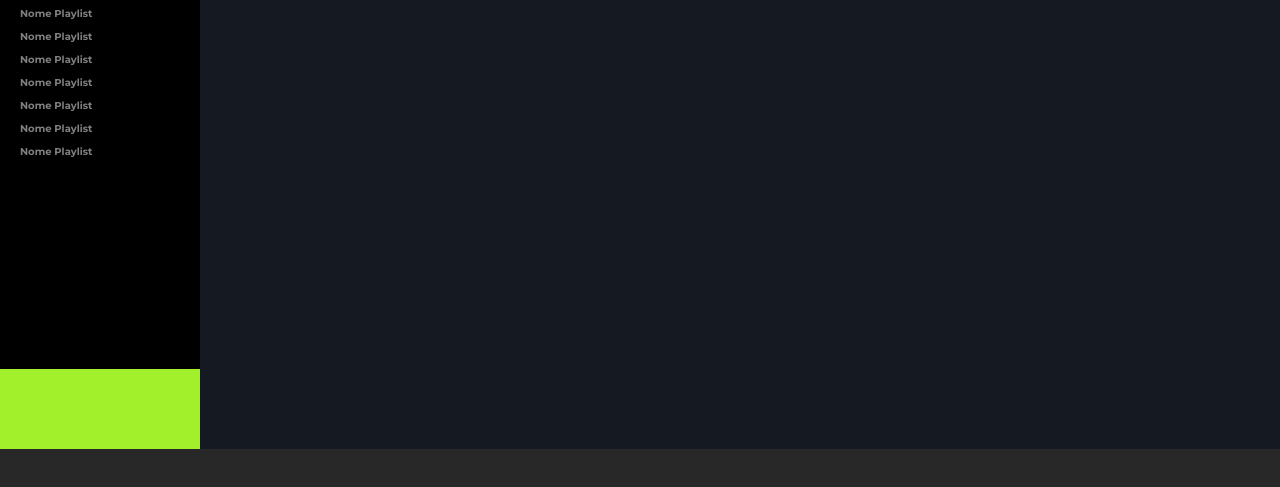
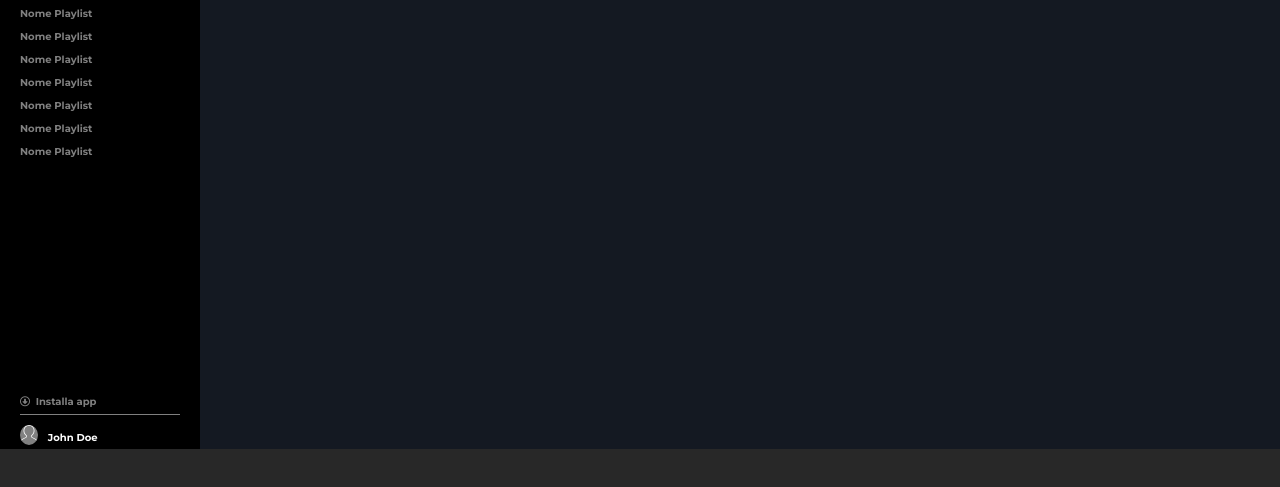
Before and after one commit to penso996/html-css-spotifyweb, a plain HTML site: page index.html in a window 1280 px wide. Shown: the part 251-738 px from the top of the page. Drawn offline with Linux system fonts and the light colour scheme.

Commit message:
finished and polished sidebar nav

```diff
--- a/css/style.css
+++ b/css/style.css
@@ -11,6 +11,7 @@
 
 a {
     text-decoration: none;
+    color: white;
 }
 
 
@@ -124,15 +125,45 @@ a {
 }
 
 /* bottom side nav */
-#bottom-side-nav {}
+#bottom-side-nav {
+    padding: 0 20px 0 20px;
+}
 
-/* side nav footer */
-#side-nav-footer {
-    width: 100%;
+/* side nav download */
+#side-nav-download a {
+    opacity: 0.5;
+    font-size: 10px;
+    font-weight: 700;
+}
 
+#side-nav-download a:hover {
+    opacity: 1;
+}
 
-    height: 80px;
-    background-color: #a2ef2c;
+#nav-spacer {
+    margin: 5px 0 10px 0;
+    height: 1px;
+    background-color: white;
+    opacity: 0.5;
+}
+
+/* side nav profile */
+#side-nav-profile {
+    display: flex;
+    align-items: center;
+}
+
+#side-nav-profile img {
+    height: 20px;
+    background-color: #808080;
+    border-radius: 50%;
+}
+
+#side-nav-profile span {
+    padding-left: 10px;
+    color: white;
+    font-size: 10px;
+    font-weight: 700;
 }
 
 
@@ -277,6 +308,10 @@ a {
         display: none;
     }
 
+    #bottom-side-nav {
+        display: none;
+    }
+
     /* BODY */
     #body {
         width: calc(100% - 50px);
--- a/index.html
+++ b/index.html
@@ -111,9 +111,16 @@
             <!-- bottom side nav -->
             <section id="bottom-side-nav">
 
-                <!-- side nav footer -->
-                <nav id="side-nav-footer">
+                <!-- side nav download -->
+                <nav id="side-nav-download">
+                    <a href="#"><i class="fa-regular fa-circle-down"></i>&nbsp;&nbsp;Installa app</a>
+                    <p id="nav-spacer"></p>
+                </nav>
 
+                <!-- side nav profile -->
+                <nav id="side-nav-profile">
+                    <a href="#"><img src="./img/profile.svg" alt="profile"></a>
+                    <span>John Doe</span>
                 </nav>
 
             </section>
```
